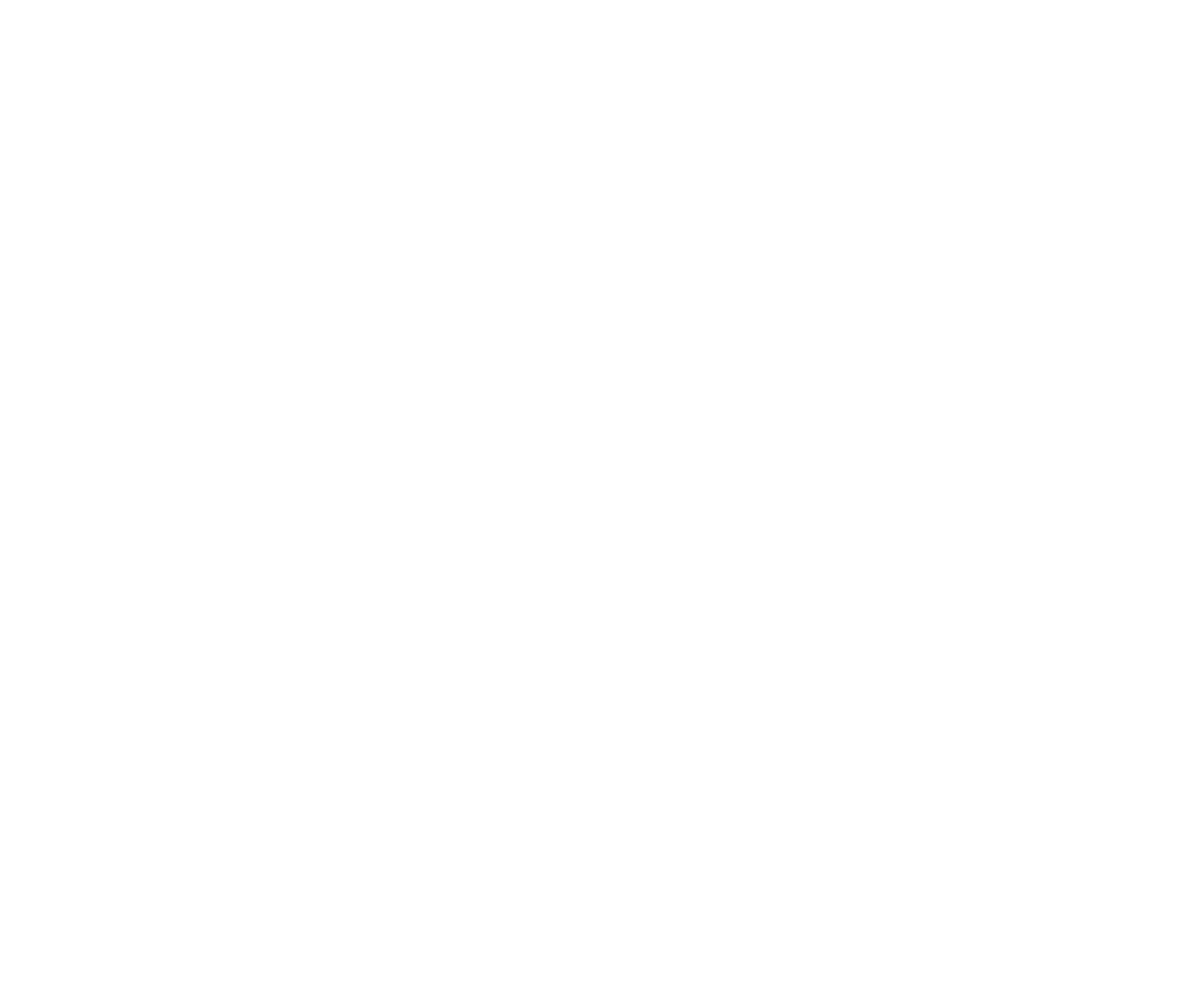
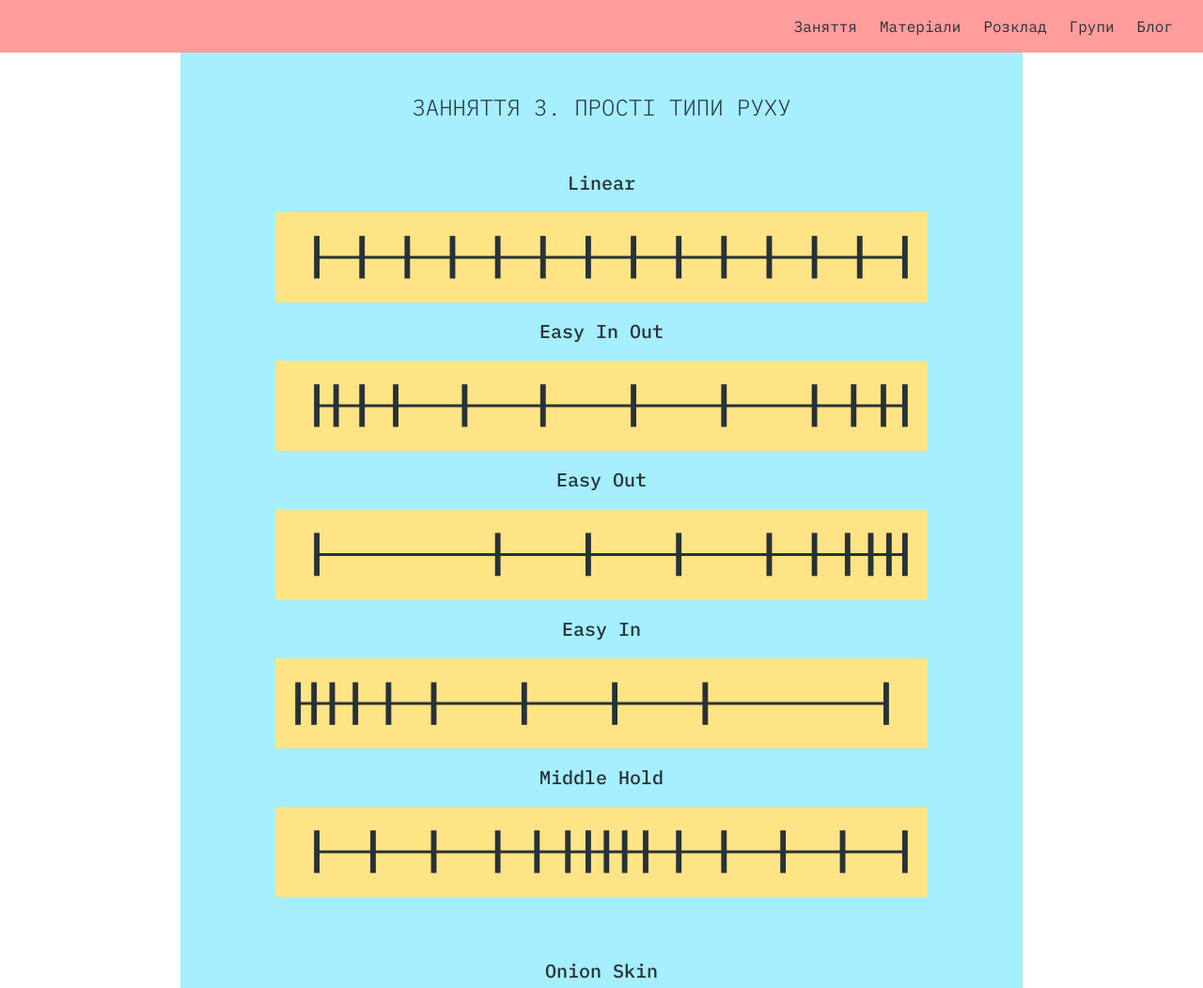
Before and after one commit to andriimiskiv/stopmotion_school, a Gatsby site: page /lessons/lesson3 in a window 1280 px wide. Before the commit this address had no page. Shown: the top 1052 px of the page at 94% size. Before the commit the page ends 800 px from the top, so only its background shows below. Built offline with nearby package versions, Linux system fonts and the light colour scheme; Gatsby itself is replaced by a stand-in of ours; what @tailwindcss/custom-forms would draw is missing.

Commit message:
added lesson3 workflow

```diff
--- a/src/pages/index.js
+++ b/src/pages/index.js
@@ -26,7 +26,7 @@ function IndexPage() {
         <p className="font-display font-regular leading-loose tracking-wide">
           Тут ти зможеш бачити історію наших{" "}
           <Link
-            to="/schedule"
+            to="/lessons"
             className="font-display font-bold tracking-widest text-red no-underline uppercase"
           >
             Занять
--- a/src/pages/lessons.js
+++ b/src/pages/lessons.js
@@ -1,3 +1,4 @@
+import { Link } from "gatsby";
 import React from "react";
 
 import Layout from "../components/layout";
@@ -11,12 +12,17 @@ function LessonsPage() {
         keywords={[`gatsby`, `tailwind`, `react`, `tailwindcss`]}
         title="Lessons"
       />
-      <section className="flex flex-col items-center md:flex-row">
+      <section className="flex flex-col items-center">
         <img
-          alt="Cat and human sitting on a couch"
+          alt="Book and pencils"
           className="block w-1/3 mx-auto mb-4"
           src={lesson}
         />
+        <div className="font-display font-medium text-xl text-gray mt-8 bg-yellow px-8 py-2 tracking-widest rounded hover:bg-red">
+          <Link to="/lessons/lesson3">
+            <h2>Заняття 3. Типи Руху</h2>
+          </Link>
+        </div>
       </section>
     </Layout>
   );
--- /dev/null
+++ b/src/pages/lessons/lesson3.js
@@ -0,0 +1,75 @@
+import React from "react";
+import Layout from "../../components/layout";
+import SEO from "../../components/seo";
+import linear from "../../images/linear.svg";
+import inout from "../../images/inout.svg";
+import easyout from "../../images/easyout.svg";
+import easyin from "../../images/easyin.svg";
+import middle from "../../images/middle.svg";
+import onionskin from "../../images/onionskin.png";
+
+function Lesson3() {
+  return (
+    <Layout>
+      <SEO
+        keywords={[`gatsby`, `tailwind`, `react`, `tailwindcss`]}
+        title="Lesson3"
+      />
+      <section>
+        <div className="flex flex-col items-center mt-4">
+          <h2 className="font-display text-lg text-gray font-light uppercase mb-12 md:text-2xl">
+            Занняття 3. Прості типи руху
+          </h2>
+          <h2 className="font-display text-xl font-medium text-gray">Linear</h2>
+          <img
+            alt="Cat and human sitting on a couch"
+            className="block w-5/6 mx-auto mb-4 mt-4"
+            src={linear}
+          />
+          <h2 className="font-display text-xl font-medium text-gray">
+            Easy In Out
+          </h2>
+          <img
+            alt="Cat and human sitting on a couch"
+            className="block w-5/6 mx-auto mb-4 mt-4"
+            src={inout}
+          />
+          <h2 className="font-display text-xl font-medium text-gray">
+            Easy Out
+          </h2>
+          <img
+            alt="Cat and human sitting on a couch"
+            className="block w-5/6 mx-auto mb-4 mt-4"
+            src={easyout}
+          />
+          <h2 className="font-display text-xl font-medium text-gray">
+            Easy In
+          </h2>
+          <img
+            alt="Cat and human sitting on a couch"
+            className="block w-5/6 mx-auto mb-4 mt-4"
+            src={easyin}
+          />
+          <h2 className="font-display text-xl font-medium text-gray">
+            Middle Hold
+          </h2>
+          <img
+            alt="Cat and human sitting on a couch"
+            className="block w-5/6 mx-auto mb-4 mt-4"
+            src={middle}
+          />
+          <h2 className="font-display text-xl font-medium text-gray mt-12">
+            Onion Skin
+          </h2>
+          <img
+            alt="Cat and human sitting on a couch"
+            className="block w-5/6 mx-auto mb-4 mt-4"
+            src={onionskin}
+          />
+        </div>
+      </section>
+    </Layout>
+  );
+}
+
+export default Lesson3;
```
Also changed, not shown: src/images/easyin.svg (added), src/images/easyout.svg (added), src/images/inout.svg (added), src/images/linear.svg (added), src/images/middle.svg (added), src/images/onionskin.png (added).
